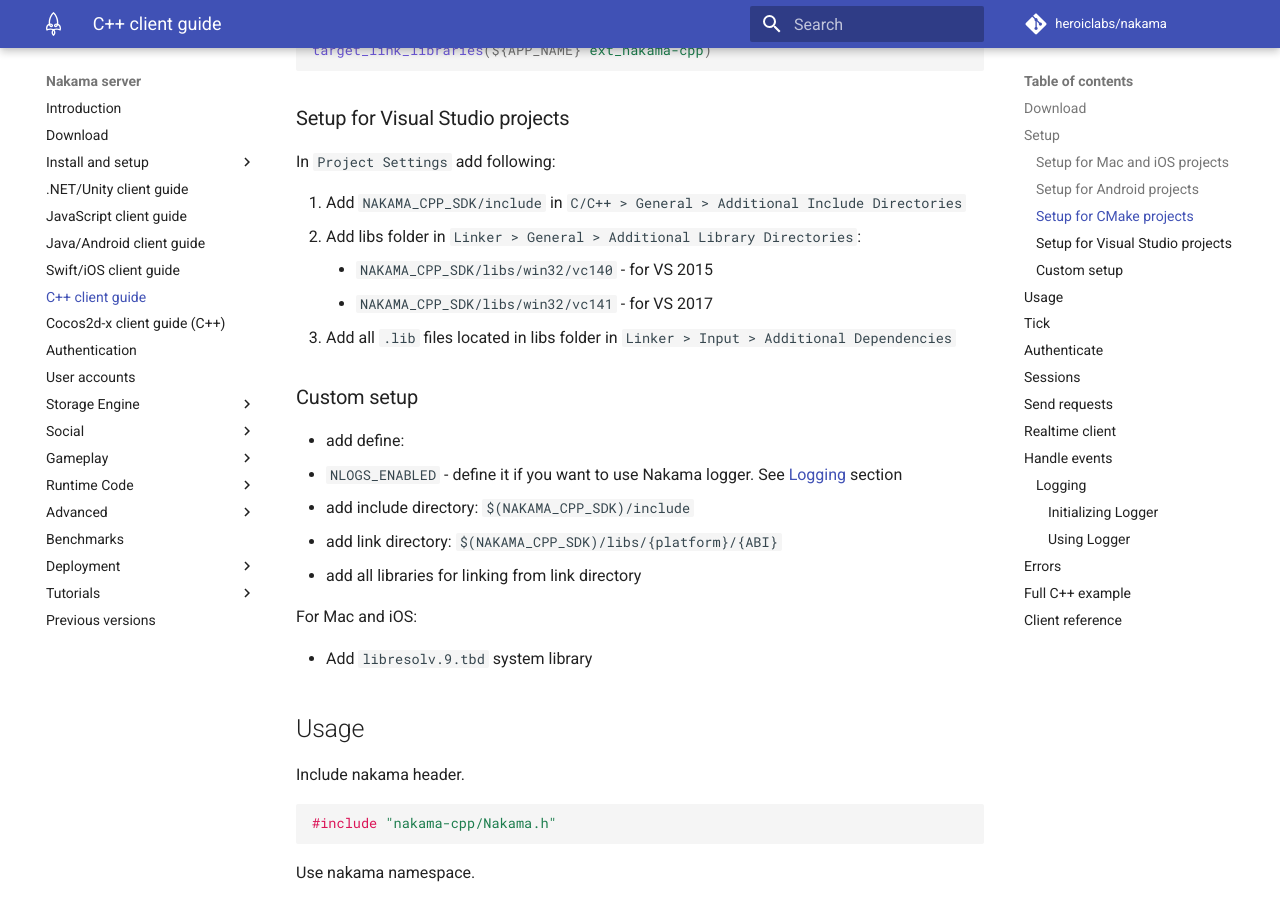
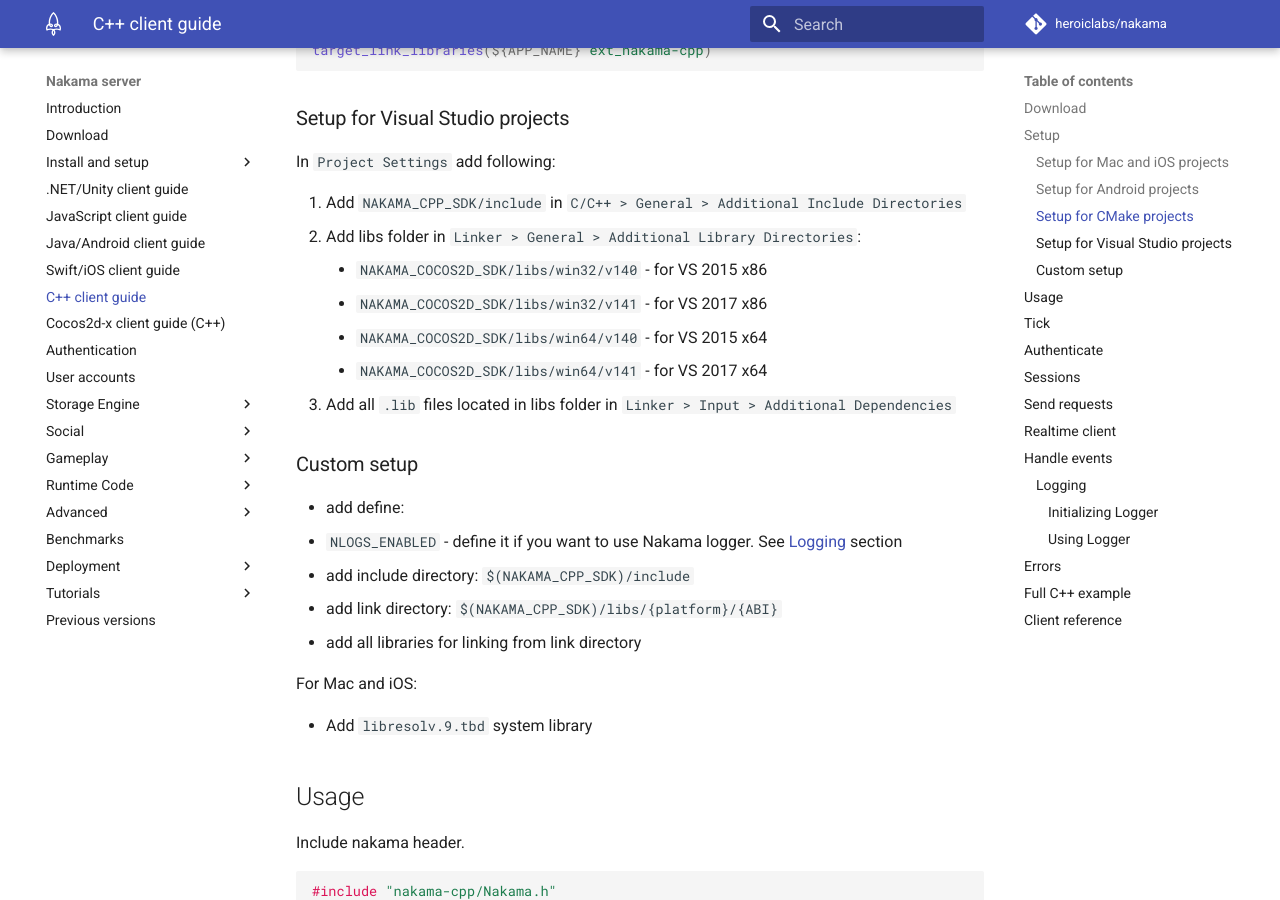
Before and after one commit to heroiclabs/nakama-docs, an MkDocs documentation site: the page built from docs/cpp-client-guide.md, in a window 1280 px wide and 900 px high, scrolled down 1570 px. Built offline with MkDocs 1.6.1 and Material for MkDocs 9.7.7, drawn with Linux system fonts in a browser that asks for light colours; comment, search, counter and statistics services are not loaded; old or Windows-style settings are respelled for this version of MkDocs.

Commit message:
update windows libs folders

```diff
--- a/docs/cpp-client-guide.md
+++ b/docs/cpp-client-guide.md
@@ -61,8 +61,10 @@
 
 1. Add `NAKAMA_CPP_SDK/include` in `C/C++ > General > Additional Include Directories`
 2. Add libs folder in `Linker > General > Additional Library Directories`:
-    - `NAKAMA_CPP_SDK/libs/win32/vc140` - for VS 2015
-    - `NAKAMA_CPP_SDK/libs/win32/vc141` - for VS 2017
+    - `NAKAMA_COCOS2D_SDK/libs/win32/v140` - for VS 2015 x86
+    - `NAKAMA_COCOS2D_SDK/libs/win32/v141` - for VS 2017 x86
+    - `NAKAMA_COCOS2D_SDK/libs/win64/v140` - for VS 2015 x64
+    - `NAKAMA_COCOS2D_SDK/libs/win64/v141` - for VS 2017 x64
 3. Add all `.lib` files located in libs folder in `Linker > Input > Additional Dependencies`
 
 ### Custom setup
```
Also changed, not shown: docs/cocos2d-x-client-guide.md (+4 -2 lines).
